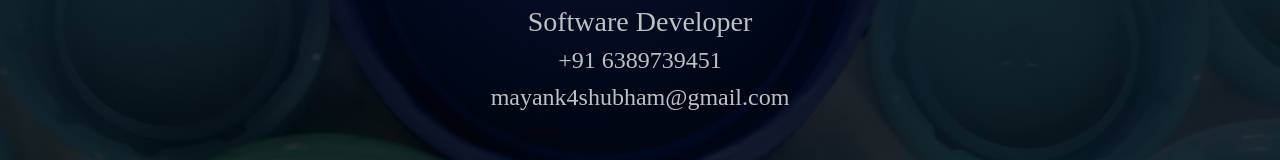
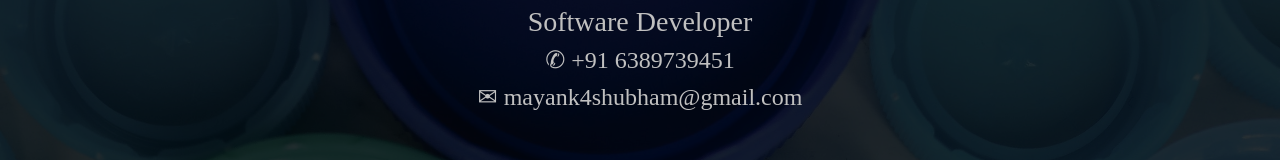
Before and after one commit to MAYANKMAYANK/mayankportfolio.github.io, a plain HTML site: page index.html in a window 1280 px wide. Shown: the part 390-550 px from the top of the page. Drawn offline with nearby package versions, Linux system fonts and the light colour scheme.

Commit message:
Update index.html

```diff
--- a/index.html
+++ b/index.html
@@ -176,8 +176,8 @@ width:200px;
 <img src="mayank.jpeg" width="170" class="myimg" style="border-radius:90%;" height="150" border="1px solid">
 <h3 style="color:silver;font-family:robot;">MAYANK</h3>
 <h3 style="color:silver;font-family:robot;">Software Developer</h3>
-<h4 style="color:silver;font-family:robot;"><a href="tel:+916389739451" style="text-direction:none;color:silver;">+91 6389739451</a></h4>
-<h4 style="color:silver;font-family:robot;"><a href="mailto:mayank4shubham@gmail.com" style="text-direction:none;color:silver;">mayank4shubham@gmail.com</a></h4>
+<h4 style="color:silver;font-family:robot;"><a href="tel:+916389739451" style="text-direction:none;color:silver;">&#x2706; +91 6389739451</a></h4>
+<h4 style="color:silver;font-family:robot;"><a href="mailto:mayank4shubham@gmail.com" style="text-direction:none;color:silver;">&#x2709; mayank4shubham@gmail.com</a></h4>
 </center>
 
 </div>
```
